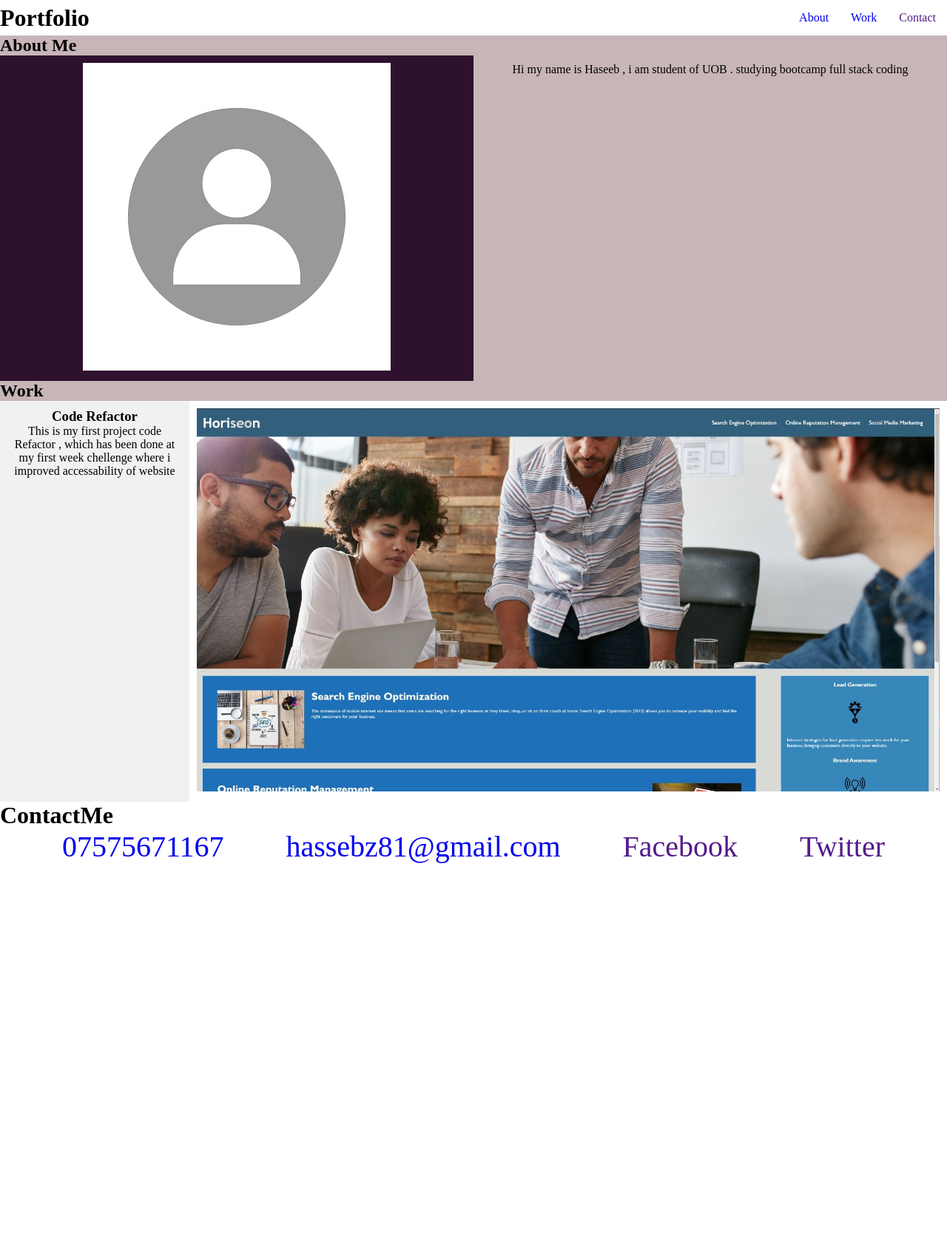
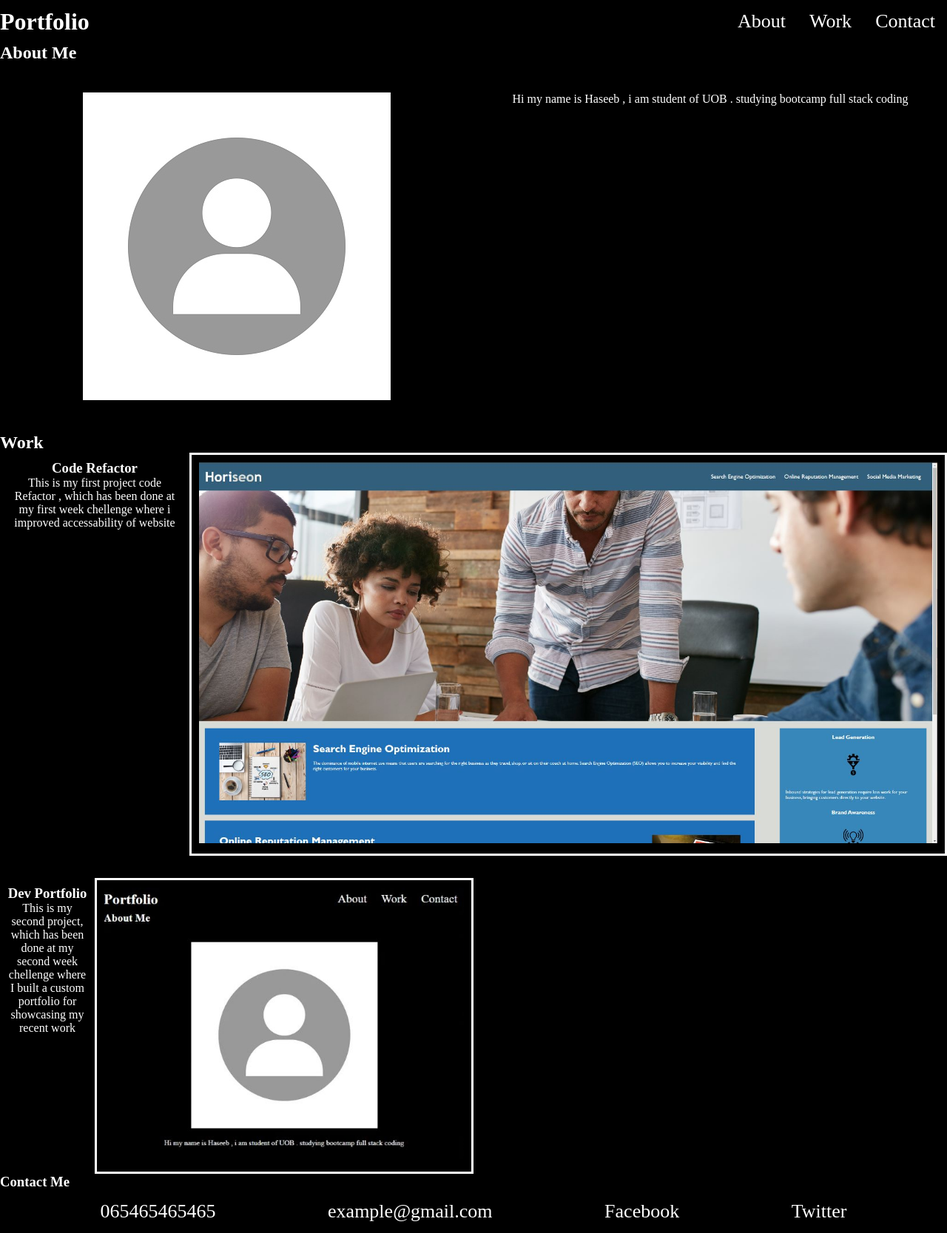
Before and after one commit to Haseebz1/Dev-portfolio, a plain HTML site: page index.html in a window 1280 px wide. Shown: the whole page at 74% size. Before the commit the page ends 1168 px from the top, so only its background shows below. Drawn offline with Linux system fonts and the light colour scheme.

Commit message:
Final refactoring code and access ipmroved

```diff
--- a/assets/style.css
+++ b/assets/style.css
@@ -1,9 +1,13 @@
 /* flexbox, media queries, and CSS variables. */
 :root {
-    --navlink : rgb(167, 91, 238) ;
-    --light: rgb(199, 181, 184);
-    --dark:rgb(46, 17, 46) ;
+  --navlink: #a75bee;
+  --light: #ffffff;
+  --dark: #000000;
 
+}
+body{
+  color: var(--light);
+  background-color: var(--dark);
 }
 * {
   box-sizing: border-box;
@@ -16,110 +20,98 @@
   flex-wrap: wrap;
   justify-content: space-between;
   align-items: center;
+  background-color: var(--dark);
+
 }
-
 nav {
   display: flex;
   flex-wrap: wrap;
   justify-content: space-evenly;
-
-  }
-  nav a {
-    padding: 15px;
+  background-color: var(--dark);
 }
 
-/* nav start */
-#nav-ul {
-    list-style-type: none;
-    margin: 0;
-    padding: 0;
-    overflow: hidden;
-    background-color: var(--navlink);
-}
-li a {
+nav a {
   display: block;
-    color: white;
+  color: var(--light);
   font-size: 26px;
   text-align: center;
   padding: 14px 16px;
   text-decoration: none;
 }
-  li a:hover{
-    border-bottom: 7px solid rgb(39, 52, 68);
-  }
-.nav-title{
-    color: white;
-    font-size: 30px;
-    padding: 14px 16px;
-    font-weight: bolder;
-}
-.float-left{
-    float: left;
-}
-.float-right{
-    float: right;
-}
-/* nav end */
+
+
 
 /* Main flex container */
 .flex-container {
   display: flex;
   flex-wrap: wrap;
   text-align: center;
-    background-color: var(--light);
+  padding-bottom: 30px;
 }
 
+.flex-container-second-project {
+  display: flex;
+  flex-wrap: wrap;
+  text-align: center;
+  width: 50%;
+}
 
 .flex-item-left {
-    background-color: var(--dark);
   padding: 10px;
   flex: 50%;
 }
 
 .flex-item-right {
-    background-color: var(--light);
   padding: 10px;
   flex: 50%;
 }
 
 .flex-item-title {
-    background-color: #f1f1f1;
   padding: 10px;
   flex: 20%;
 }
 
 .flex-item-image {
-    background-color: white;
   padding: 10px;
   flex: 80%;
+  border: 3px solid var(--light);
 }
 
 /* Project Image styling start */
 #project-image {
   display: block;
 }
+
 #project-image:hover {
   border: 7px solid lightblue;
 }
+
 #project-image img {
   max-width: 100%;
 }
 
 /* Project Image styling end */
 
-/* Media quries for different screens start */
-  @media (max-width: 800px) {
-    .flex-item-right, .flex-item-left, .flex-item-title, .flex-item-image{
-      flex: 100%;
-    }
-  }
-/* Media quries for different screens end */
-a{
+
+a {
   text-decoration: none;
 }
-footer div{
+
+footer div {
   display: flex;
   justify-content: space-evenly;
-    font-size: 40px;
+  font-size: 24x;
   align-items: flex-end;
 }
+footer div a{
+  display: block;
+  color: var(--light);
+  font-size: 26px;
+  text-align: center;
+  padding: 14px 16px;
+  text-decoration: none;
+}
+
+a:hover{
+  background-color: grey;
+}
--- a/index.html
+++ b/index.html
@@ -25,13 +25,10 @@ THEN I am presented with the developer's name, a recent photo or avatar, and lin
         <nav>
             <a href="#about-me">About</a>
             <a href="#work">Work</a>
-            <a href="">Contact</a>
+            <a href="#contact">Contact</a>
         </nav>
     </header>
 
-    <!-- <header>
-
-</header> -->
     <section id="about-me">
         <h1 class="flex-container">About Me</h1>
         <div class="flex-container">
@@ -43,26 +40,35 @@ THEN I am presented with the developer's name, a recent photo or avatar, and lin
         </div>
     </section>
     <section id="work">
-        <h1 class="flex-container"> Work </h1>
+        <h1> Work </h1>
         <div class="flex-container">
 
             <div class="flex-item-title">
                 <h3>Code Refactor</h3>
                 <p>This is my first project code Refactor , which has been done at my first week chellenge
                     where i improved accessability of website </p>
+            </div>
+            <div class="flex-item-image"><a id="project-image" href="https://haseebz1.github.io/code-refactor/"><img src="./assets/code-refactor.jpg" alt=""></a>
+            </div>
+        </div>
+        <div class="flex-container-second-project">
 
+            <div class="flex-item-title">
+                <h3>Dev Portfolio</h3>
+                <p>This is my second project, which has been done at my second week chellenge
+                    where I built a custom portfolio for showcasing my recent work </p>
             </div>
-            <div class="flex-item-image"><a id="project-image" href=""><img src="./assets/code-refactor.jpg" alt=""></a>
+            <div class="flex-item-image"><a id="project-image" href="https://haseebz1.github.io/Dev-portfolio/"><img src="./assets/portfolio.jpg" alt=""></a>
             </div>
         </div>
 
     </section>
 
     <footer>
-        <h1>ContactMe</h1>
+        <h3 id="Contact">Contact Me</h3>
         <div>
-            <a href="tel:+00447575671167"> 07575671167 </a>
-            <a href="mailto:hassebz81@gmail.com">hassebz81@gmail.com </a>
+            <a href="tel:+0044123456987"> 065465465465 </a>
+            <a href="mailto:example@gmail.com">example@gmail.com </a>
             <a href="">Facebook </a>
             <a href="">Twitter</a>
     </footer>
```
Also changed, not shown: assets/portfolio.jpg (added), 1 other file. Lines whose indentation alone changed are shown as unchanged.
